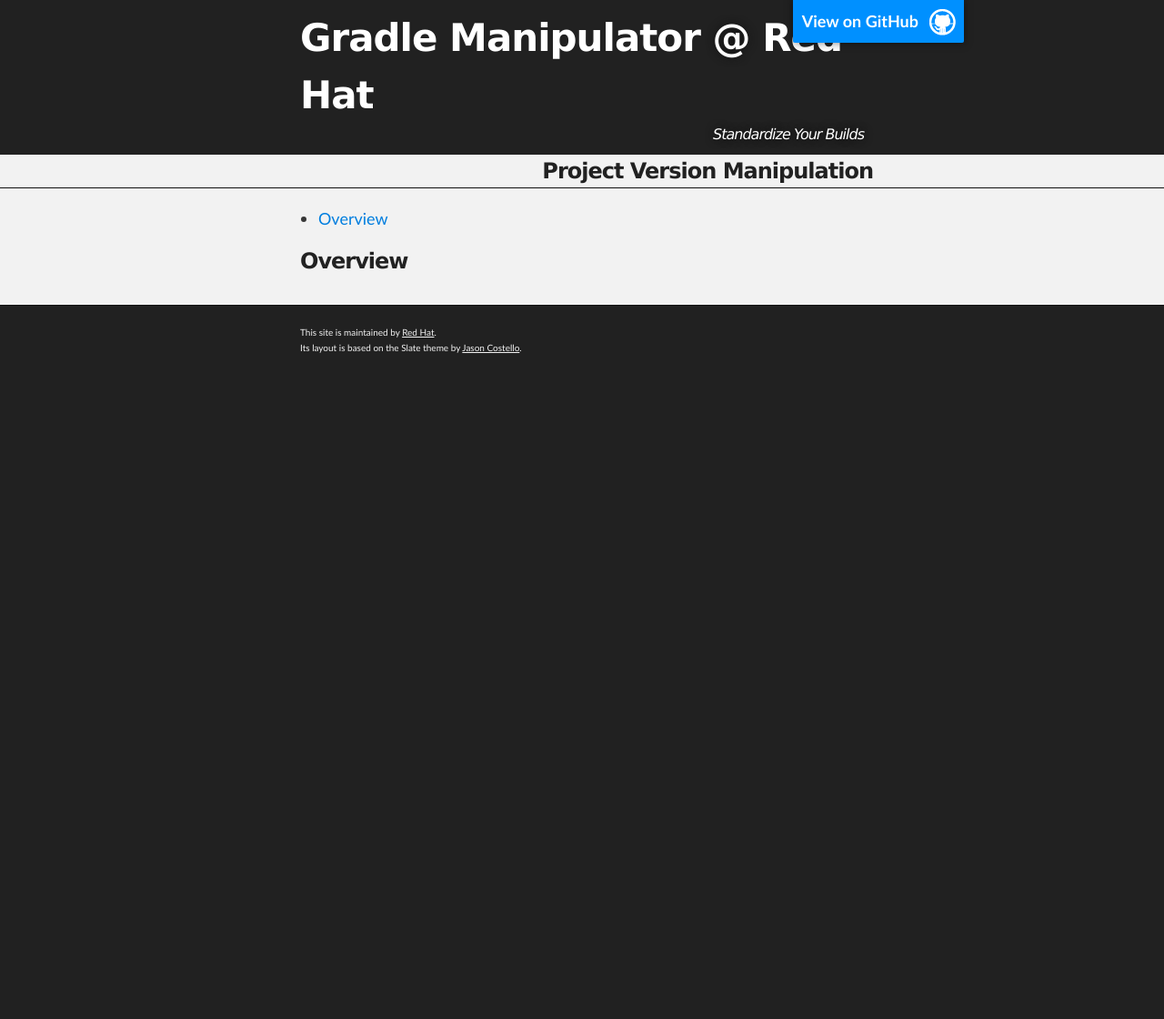
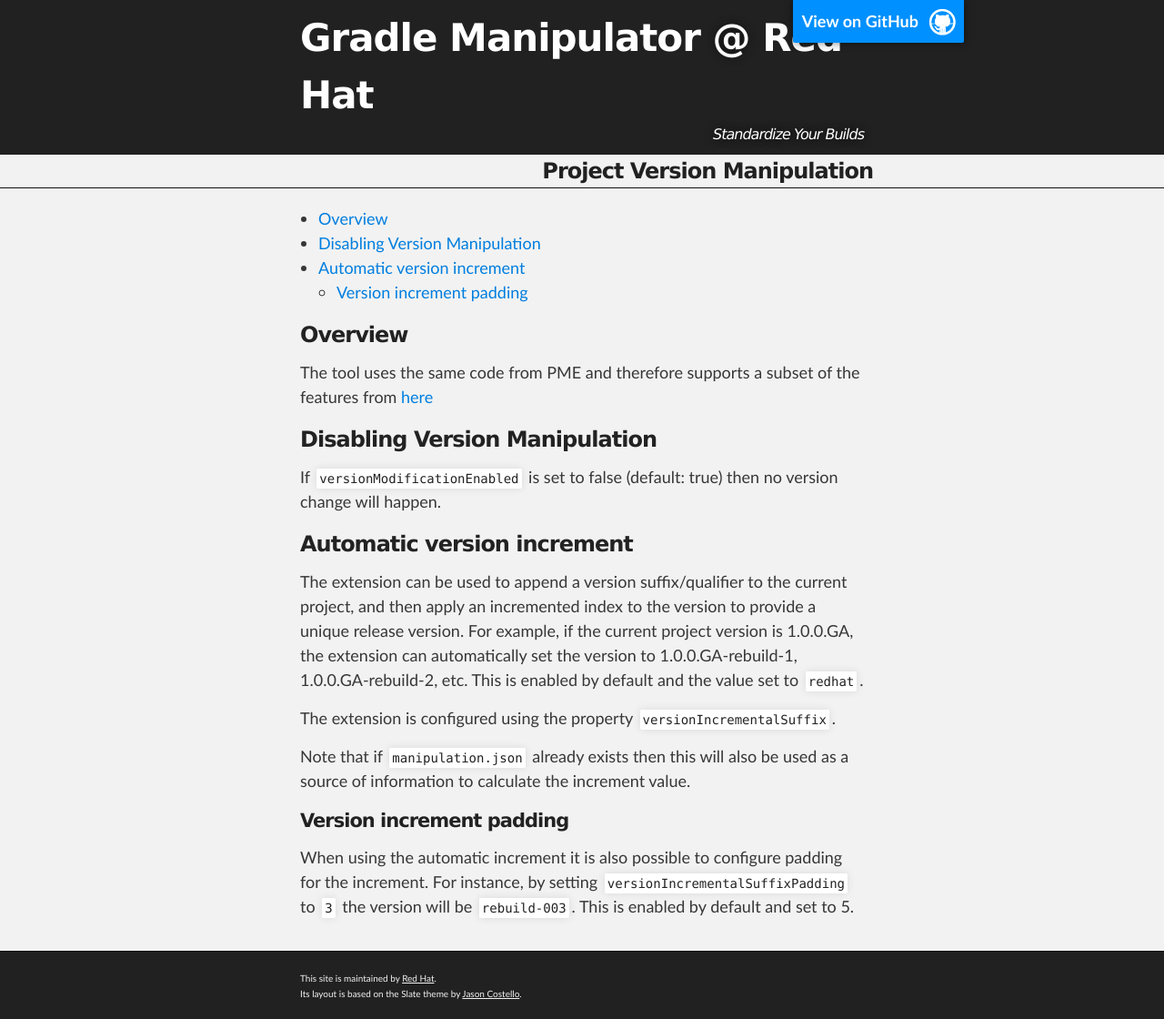
Before and after one commit to project-ncl/gradle-manipulator, a Jekyll site: the page built from guide/project-version-manip.md, in a window 1280 px wide. Shown: the whole page at 91% size. Built offline with Jekyll 4.4.1, drawn with Linux system fonts in a browser that asks for light colours; before the commit the page ends 900 px from its top, so only the background shows below that.

Commit message:
NCL-4729 Add docs for allowing existing manipulation.json to be used as version source. Minor improvements.

```diff
--- a/guide/project-version-manip.md
+++ b/guide/project-version-manip.md
@@ -6,3 +6,21 @@ title: "Project Version Manipulation"
 {:toc}
 
 ### Overview
+
+The tool uses the same code from PME and therefore supports a subset of the features from [here](https://release-engineering.github.io/pom-manipulation-ext/guide/project-version-manip.html)
+
+### Disabling Version Manipulation
+
+If `versionModificationEnabled` is set to false (default: true) then no version change will happen.
+
+### Automatic version increment
+
+The extension can be used to append a version suffix/qualifier to the current project, and then apply an incremented index to the version to provide a unique release version.  For example, if the current project version is 1.0.0.GA, the extension can automatically set the version to 1.0.0.GA-rebuild-1, 1.0.0.GA-rebuild-2, etc. This is enabled by default and the value set to `redhat`.
+
+The extension is configured using the property `versionIncrementalSuffix`.
+
+Note that if `manipulation.json` already exists then this will also be used as a source of information to calculate the increment value.
+
+#### Version increment padding
+
+When using the automatic increment it is also possible to configure padding for the increment. For instance, by setting `versionIncrementalSuffixPadding` to `3` the version will be `rebuild-003`. This is enabled by default and set to 5.
```
Also changed, not shown: guide/dep-manip.md (+6 -3 lines).
